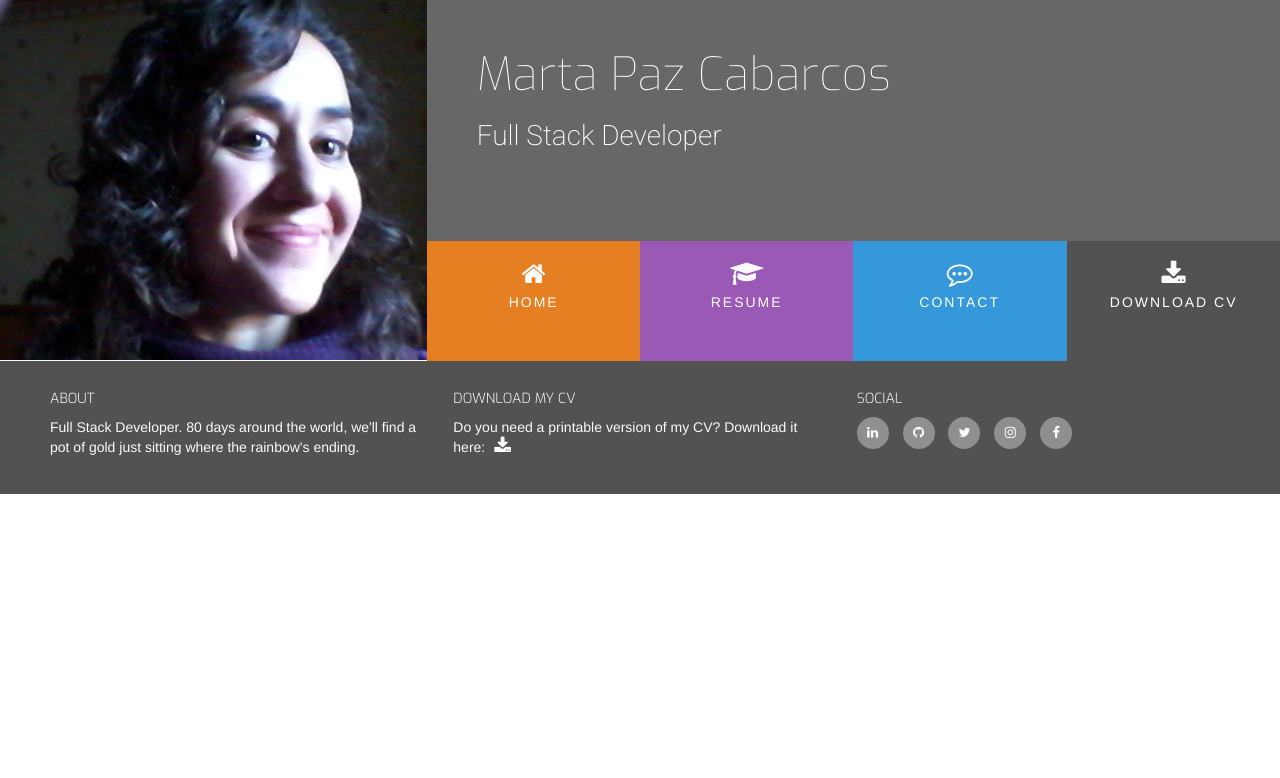
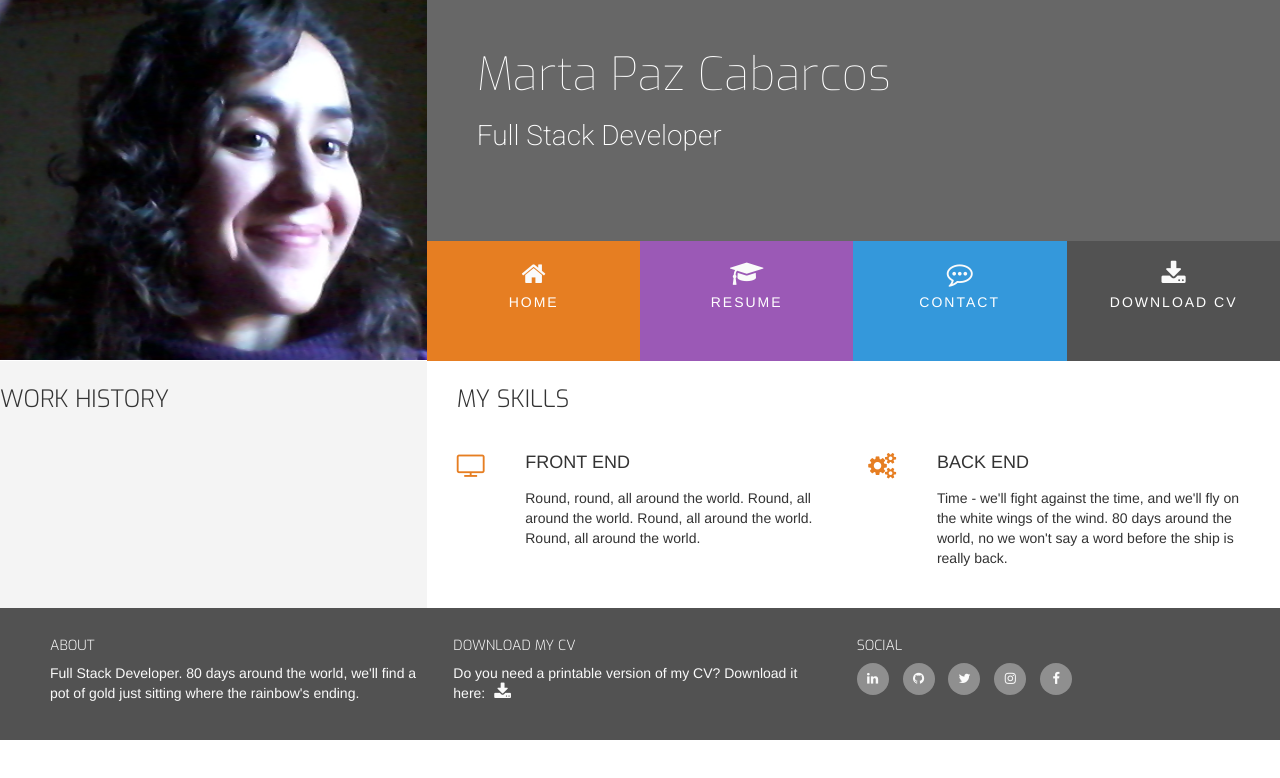
Before and after one commit to pazcm/resume, a plain HTML site: page resume.html in a window 1280 px wide. Drawn offline with nearby package versions, Linux system fonts and the light colour scheme.

Commit message:
setup resume section

```diff
--- a/assets/css/style.css
+++ b/assets/css/style.css
@@ -7,7 +7,7 @@
 }
 
 .bg-color-three-reasons {
-    background-color: #ebfafe;
+    background-color: #ffffff;
 }
 
 .bg-color-personal-info {
--- a/resume.html
+++ b/resume.html
@@ -42,9 +42,58 @@
                 </div>
             </div>
         </header>
-        <section>
+
+        <section class="container-fluid">
+            <div class="row row-table">
+                <div class="col-xs-12 col-sm-12 col-md-4 bg-color-personal-info section-column">
+                    <div class="row">
+                        <div class="row md-12">
+                            <h3 class="section-heading uppercase">Work History</h3>
+                        </div>
+                    </div>
+
+
+                </div>
+                <div class="col-xs-12 col-sm-12 col-md-8 bg-color-three-reasons section-column">
+                    <div class="row">
+                        <div class="col-md-12">
+                            <h3 class="section-heading uppercase">My Skills</h3>
+                        </div>
+                    </div>
+                    <div class="row">
+                        <div class="col-xs-10 col-xs-offset-1 col-sm-offset-0 col-sm-4 col-md-6">
+                            <div class="row">
+                                <div class="col-xs-2 col-sm-2 col-md-2">
+                                    <i class="three-reasons-icon fa fa-tv" aria hidden="true"></i>
+                                </div>
+                                <div class="col-xs-10 col-sm-10">
+                                    <h4 class="three-reasons-heading uppercase">Front End</h4>
+                                    <p>
+                                        Round, round, all around the world. Round, all around the world. Round, all around the world. Round, all around the world.
+                                    </p>
+                                </div>
+                            </div>
+                        </div>
+                        <div class="col-xs-10 col-xs-offset-1 col-sm-offset-0 col-sm-4 col-md-6">
+                            <div class="row">
+                                <div class="col-xs-2 col-sm-2 col-md-2">
+                                    <i class="three-reasons-icon fa fa-gears" aria hidden="true"></i>
+                                </div>
+                                <div class="col-xs-10 col-sm-10">
+                                    <h4 class="three-reasons-heading uppercase">Back End</h4>
+                                    <p>
+                                        Time - we'll fight against the time, and we'll fly on the white wings of the wind. 80 days around the world, no we won't say a word before the ship is really back.
+                                    </p>
+                                </div>
+                            </div>
+                        </div>
+
+                    </div>
+                </div>
+            </div>
 
         </section>
+
         <footer class="container-fluid">
             <div id="footer-details" class="row">
                 <div class="col-sm-4">
```
